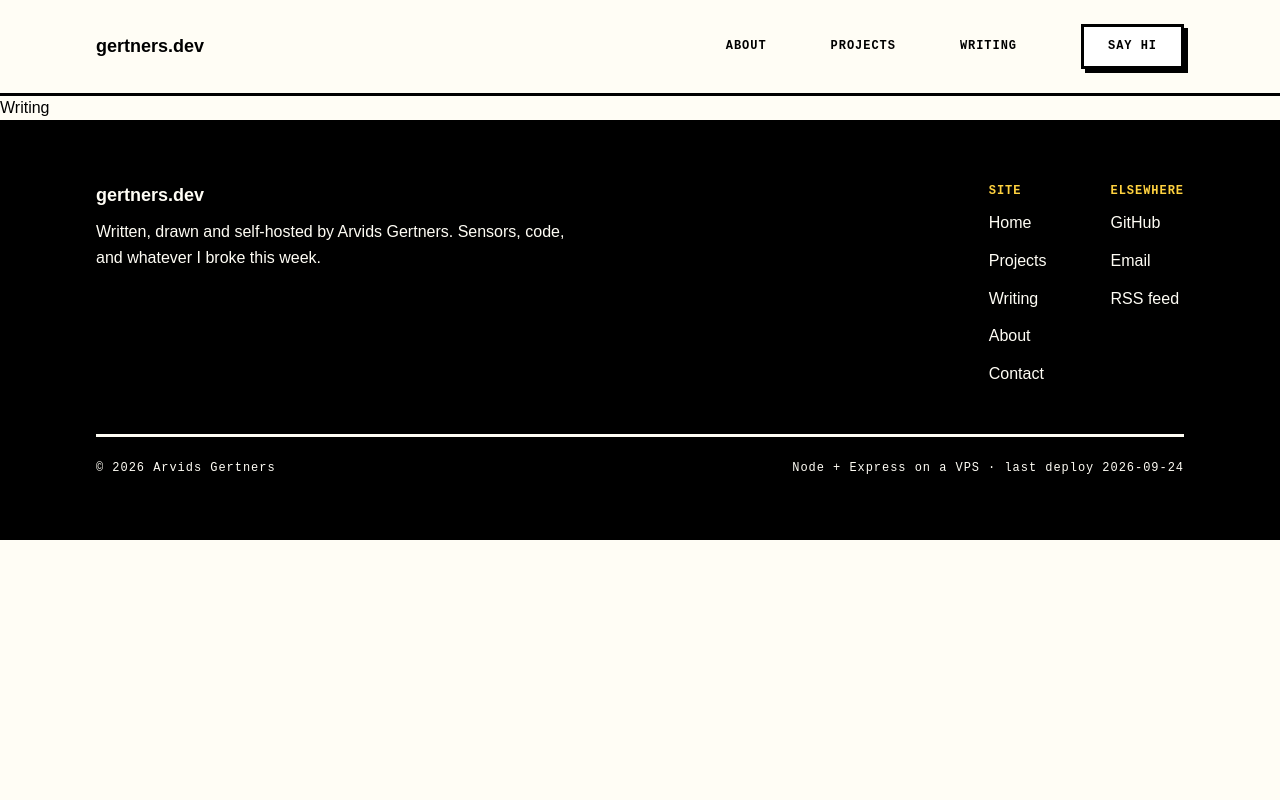
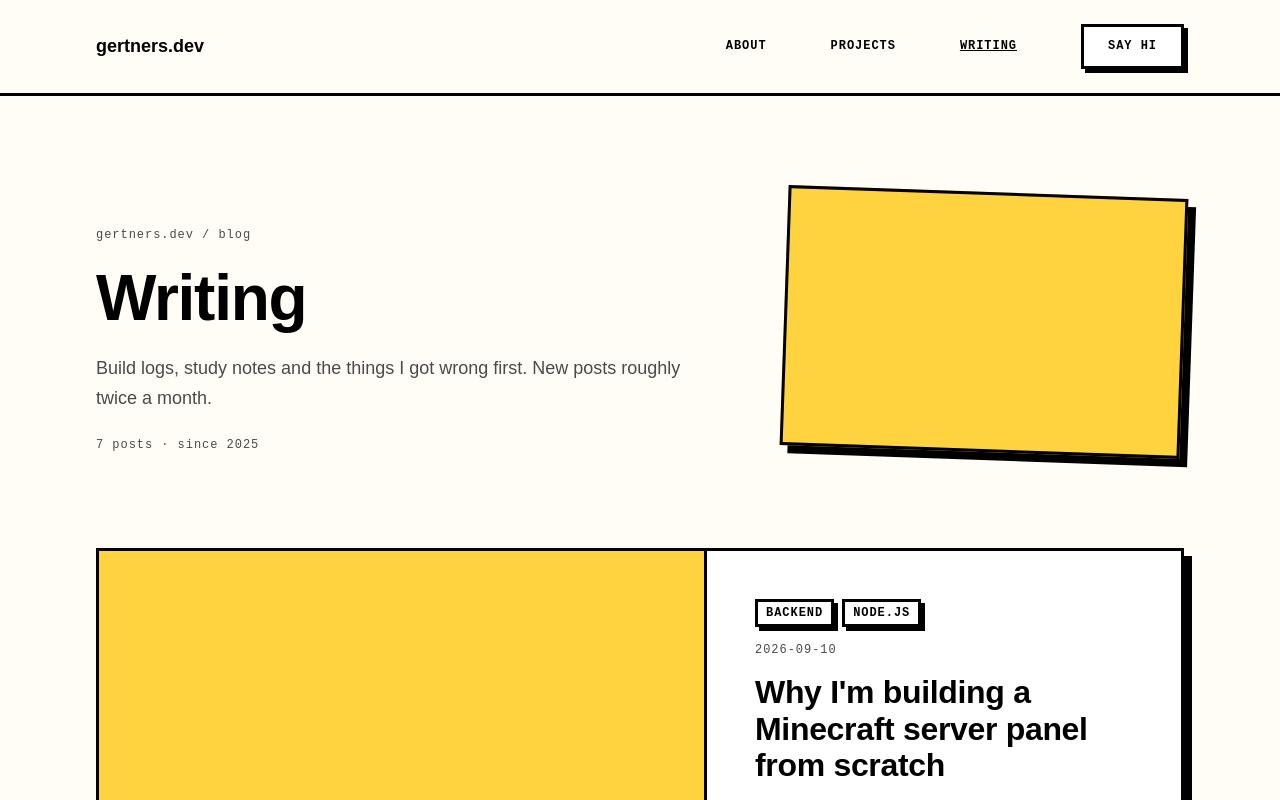
Before and after one commit to ArvidsGertners/gertners.dev, a React (Vite) app: page /writing in a window 1280 px wide. Shown: the top 800 px of the page. Built offline with nearby package versions, Linux system fonts and the light colour scheme.

Commit message:
add Blog page, header and featured post too

```diff
--- a/src/App.jsx
+++ b/src/App.jsx
@@ -1,4 +1,5 @@
 import { NavBar } from "./components/navbar/NavBar.jsx";
+import { Blog } from "./pages/Blog.jsx";
 
 import { useEffect } from "react";
 import {
@@ -33,7 +34,7 @@ export const App = () => {
           <Route path="/" element={<Home />} />
           <Route path="/about" element={<h1>About</h1>} />
           <Route path="/projects" element={<h1>Projects</h1>} />
-          <Route path="/writing" element={<h1>Writing</h1>} />
+          <Route path="/writing" element={<Blog />} />
           <Route path="/contact" element={<h1>Contact</h1>} />
         </Routes>
         <Footer />
--- /dev/null
+++ b/src/components/blog/sections/Featured.jsx
@@ -0,0 +1,36 @@
+import { IllustrationSlot } from "../../ui/IllustrationSlot";
+import { posts } from "../../../data/posts";
+import { TagLabel } from "../../ui/TagLabel";
+import { ButtonPrimary } from "../../ui/ButtonPrimary";
+import { ArrowIcon } from "../../ui/ArrowIcon";
+
+const featuredPost = posts.find((post) => post.id == 1);
+
+export const Featured = () => {
+  return (
+    <div className="flex px-24 pt-0 pb-16 flex-col items-start self-stretch">
+      <div className="flex items-start self-stretch border-[3px] bg-white shadow-brutal-lg">
+        <IllustrationSlot className="w-152 h-100 border-r-3 border-b-0" />
+        <div className="flex p-12 flex-col content-center items-start gap-4 grow shrink-0 basis-0 self-stretch">
+          <div className="flex items-start gap-2">
+            {featuredPost.topics.map((topic) => (
+              <TagLabel key={topic}>{topic}</TagLabel>
+            ))}
+          </div>
+          <p className="font-mono text-ink-muted text-label font-normal">
+            {featuredPost.date}
+          </p>
+          <p className="self-stretch text-ink font-display text-heading-xl font-bold">
+            {featuredPost.title}
+          </p>
+          <p className="self-stretch font-body text-body-l font-normal">
+            {featuredPost.description}
+          </p>
+          <ButtonPrimary>
+            Read Post <ArrowIcon />
+          </ButtonPrimary>
+        </div>
+      </div>
+    </div>
+  );
+};
--- /dev/null
+++ b/src/components/blog/sections/Header.jsx
@@ -0,0 +1,26 @@
+import { IllustrationSlot } from "../../ui/IllustrationSlot";
+
+export const Header = () => {
+  return (
+    <div className="flex p-24 items-end gap-16 self-stretch">
+      <div className="flex flex-col items-start gap-6 grow shrink-0 basis-0">
+        <p className="text-ink-muted font-mono text-label font-normal ">
+          gertners.dev / blog
+        </p>
+        <p className="self-stretch text-ink text-display-xl font-display font-bold">
+          Writing
+        </p>
+        <p className="self-stretch font-body text-body-l font-normal text-ink-muted">
+          Build logs, study notes and the things I got wrong first. New posts
+          roughly twice a month.
+        </p>
+        <div className="flex items-center gap-6">
+          <p className="text-ink-muted font-mono text-label font-normal">
+            7 posts · since 2025
+          </p>
+        </div>
+      </div>
+      <IllustrationSlot className="h-65 w-100 border-[3px] shadow-brutal-lg rotate-2" />
+    </div>
+  );
+};
--- a/src/components/home/sections/about/About.jsx
+++ b/src/components/home/sections/about/About.jsx
@@ -13,7 +13,7 @@ export const About = () => {
         title={`A bit of everything, on purpose`}
       ></SectionHeader>
       <div className="flex flex-col items-start gap-8 self-stretch md:flex-row md:gap-12">
-        <IllustrationSlot className="h-60 w-full border-[3px] md:h-120 md:w-2/5 md:max-w-100 md:shrink-0 md:rotate-2 md:self-start" />
+        <IllustrationSlot className="h-60 w-full shadow-brutal-lg border-[3px] md:h-120 md:w-2/5 md:max-w-100 md:shrink-0 md:rotate-2 md:self-start" />
         <div className="flex flex-col items-start gap-6 self-stretch md:grow md:basis-0">
           {/* Mobile gets one shortened paragraph instead of the three below. */}
           <p className="text-body-m font-body font-normal md:hidden">
--- a/src/components/navbar/ButtonNav.jsx
+++ b/src/components/navbar/ButtonNav.jsx
@@ -8,21 +8,19 @@ export const ButtonNav = ({ to, children, ...props }) => {
 
   // Box is always there (transparent) so hover never changes the layout.
   // -mx cancels px-6 + border-3 so the text lines up like a plain link.
-  const base =
-    "inline-block font-mono text-label uppercase text-ink border-3 px-6 py-3 -mx-[27px]";
+  const base = "text-label uppercase text-ink";
 
-  const interactive =
-    "border-transparent hover:border-ink hover:bg-highlight hover:-translate-0.5 hover:shadow-brutal-lg";
+  const interactive = "hover:underline";
 
   const motion =
-    "transition-[translate,box-shadow,background-color] duration-75 ease-in-out motion-reduce:transition-none";
+    "transition-all duration-75 ease-in-out motion-reduce:transition-none";
 
   return (
     <Link
       to={to}
       className={
         isActive
-          ? `${base} ${motion} border-ink bg-accent shadow-brutal`
+          ? `${base} ${motion} underline`
           : `${base} ${motion} ${interactive}`
       }
       {...props}
--- a/src/components/navbar/NavBar.jsx
+++ b/src/components/navbar/NavBar.jsx
@@ -12,9 +12,9 @@ import { DrawerItem } from "./DrawerItem";
 
 // "Say hi" is the contact link, so contact isn't listed here.
 const links = [
-  { to: "/#about", label: "about" },
-  { to: "/#projects", label: "projects" },
-  { to: "/#writing", label: "writing" },
+  { to: "/about", label: "about" },
+  { to: "/projects", label: "projects" },
+  { to: "/writing", label: "writing" },
 ];
 
 export const NavBar = () => {
@@ -88,7 +88,9 @@ export const NavBar = () => {
         <Drawer.Portal>
           <Drawer.Viewport className="fixed inset-x-0 bottom-0 top-nav flex flex-col">
             <Drawer.Popup
-              finalFocus={() => burgerRef.current?.querySelector('[role="button"]')}
+              finalFocus={() =>
+                burgerRef.current?.querySelector('[role="button"]')
+              }
               className="flex-1 w-full overflow-y-auto overscroll-contain bg-paper border-ink px-gutter py-8 outline-none
                    transform-[translateY(var(--drawer-swipe-movement-y))]
                    transition-transform duration-300 ease-[cubic-bezier(0.32,0.72,0,1)]
@@ -114,7 +116,10 @@ export const NavBar = () => {
                   </DrawerItem>
                 ))}
                 <div className="mt-8 flex flex-col gap-3">
-                  <ButtonPrimary to="/#contact" onClick={(e) => goTo(e, "/#contact")}>
+                  <ButtonPrimary
+                    to="/#contact"
+                    onClick={(e) => goTo(e, "/#contact")}
+                  >
                     <span>say hi</span>
                     <ArrowIcon />
                   </ButtonPrimary>
--- /dev/null
+++ b/src/pages/Blog.jsx
@@ -0,0 +1,11 @@
+import { Header } from "../components/blog/sections/Header";
+import { Featured } from "../components/blog/sections/Featured";
+
+export const Blog = () => {
+  return (
+    <div className="flex flex-col items-start bg-paper">
+      <Header />
+      <Featured />
+    </div>
+  );
+};
```
